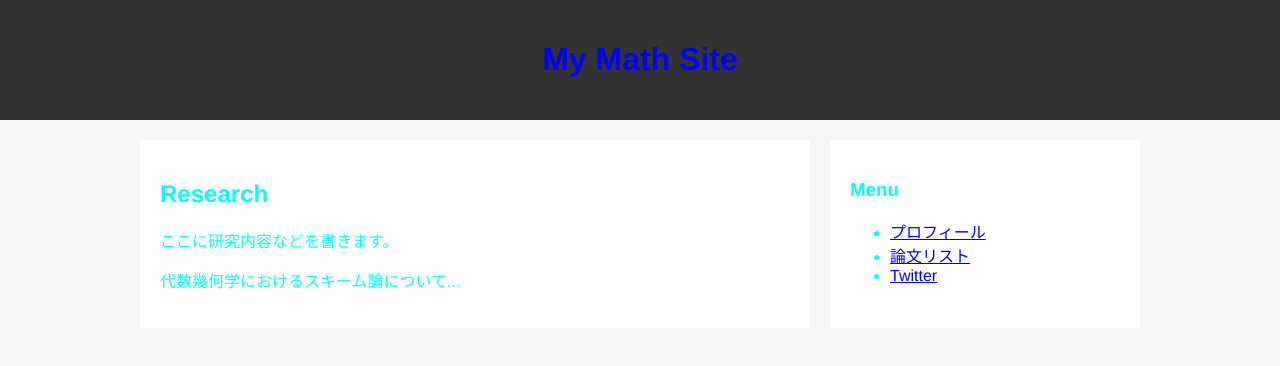
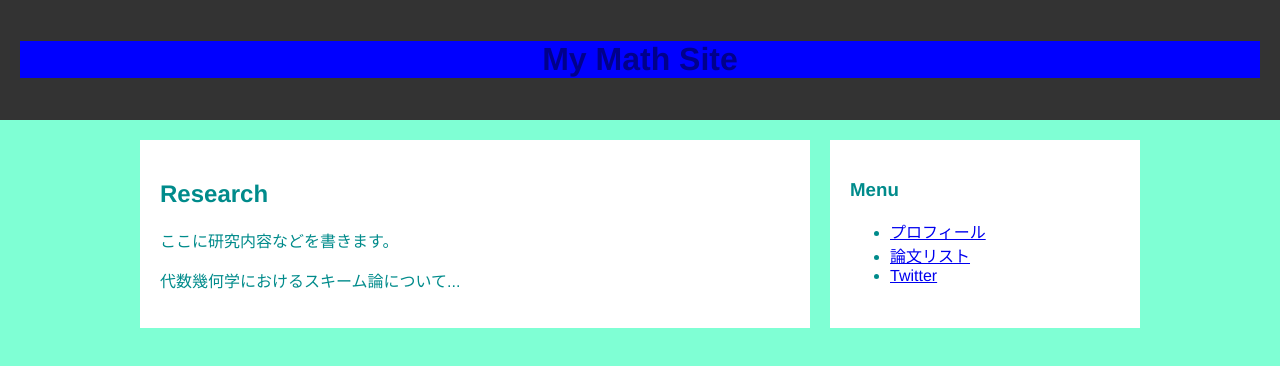
Before and after one commit to 5-take-s/mysite, a plain HTML site: page index.html in a window 1280 px wide. Drawn offline with Linux system fonts and the light colour scheme.

Commit message:
色変更

```diff
--- a/style.css
+++ b/style.css
@@ -1,13 +1,14 @@
 h1{
-    color:blue;
+    background-color: blue;
+    color: darkblue;
 }
 /* 全体の設定 */
 body {
     font-family: "Helvetica Neue", Arial, sans-serif; /* 学術系っぽいスッキリしたフォント */
     margin: 0;
     padding: 0;
-    background-color: #f5f5f5; /* 背景を薄いグレーに */
-    color:aqua;
+    background-color: aquamarine; /* 背景を薄いグレーに */
+    color: darkcyan;
 }
 
 /* 上のタイトル部分 */
```
